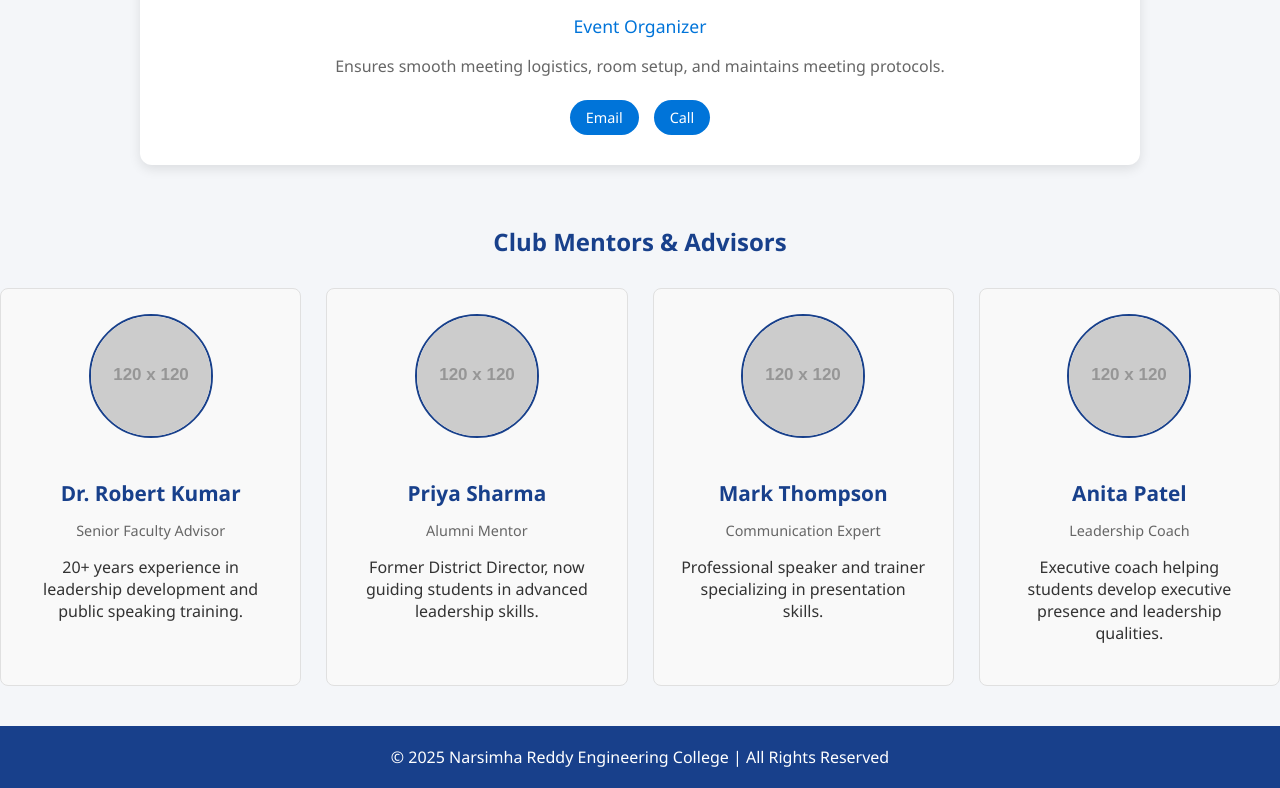
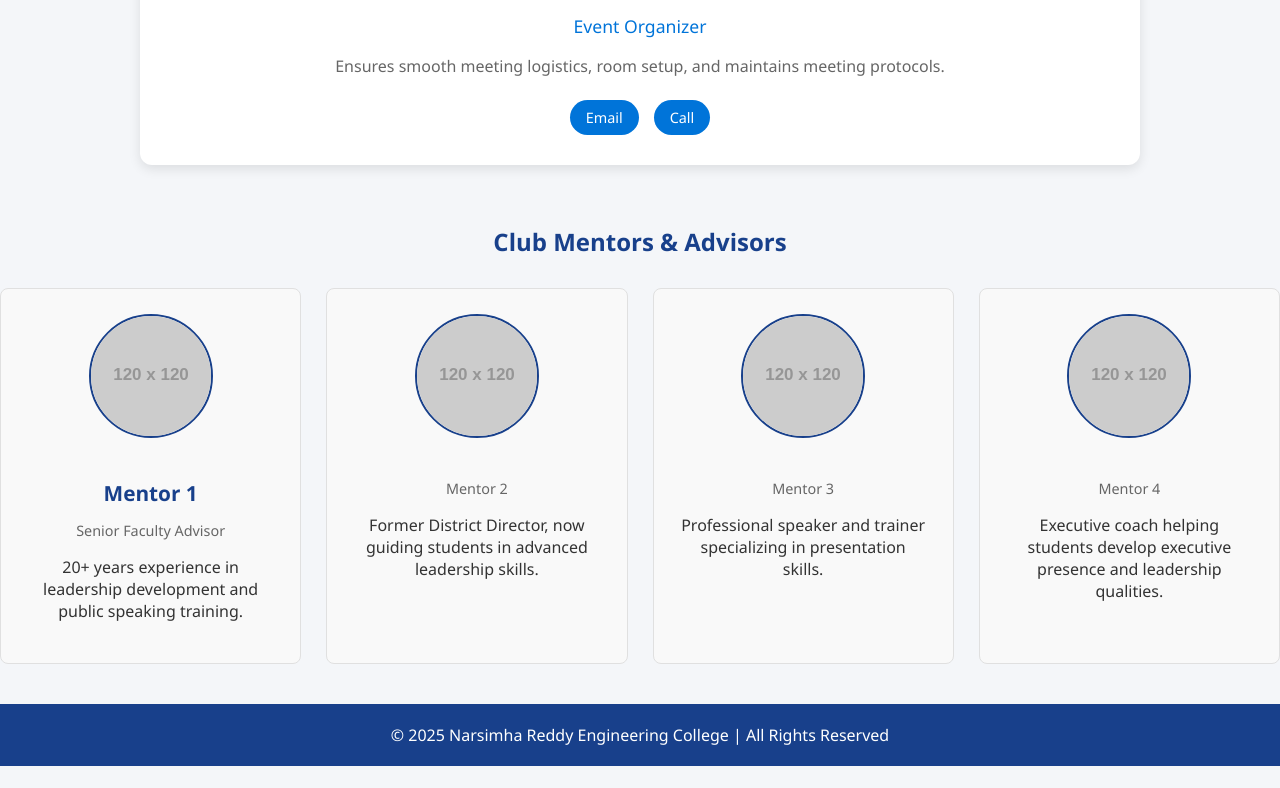
Before and after one commit to Tejdeep2005/NRCM-Club-website, a plain HTML site: page clubleads.html in a window 1280 px wide. Shown: the part 1825-2613 px from the top of the page. After the commit the page ends 2591 px from the top, so only its background shows below. Drawn offline with Linux system fonts and the light colour scheme; placeholder pictures from the web are drawn by us.

Commit message:
Add files via upload

```diff
--- a/clubleads.html
+++ b/clubleads.html
@@ -310,29 +310,29 @@
                 <div class="mentors-grid">
                     <div class="mentor-card">
                         <img src="https://via.placeholder.com/120" alt="Senior Mentor" class="mentor-photo">
-                        <h3 class="mentor-name">Dr. Robert Kumar</h3>
+                        <h3 class="mentor-name">Mentor 1</h3>
                         <p class="mentor-expertise">Senior Faculty Advisor</p>
                         <p>20+ years experience in leadership development and public speaking training.</p>
                     </div>
 
                     <div class="mentor-card">
                         <img src="https://via.placeholder.com/120" alt="Alumni Mentor" class="mentor-photo">
-                        <h3 class="mentor-name">Priya Sharma</h3>
-                        <p class="mentor-expertise">Alumni Mentor</p>
+                        <h3 class="mentor-name"></h3>
+                        <p class="mentor-expertise">Mentor 2</p>
                         <p>Former District Director, now guiding students in advanced leadership skills.</p>
                     </div>
 
                     <div class="mentor-card">
                         <img src="https://via.placeholder.com/120" alt="Communication Expert" class="mentor-photo">
-                        <h3 class="mentor-name">Mark Thompson</h3>
-                        <p class="mentor-expertise">Communication Expert</p>
+                        <h3 class="mentor-name"></h3>
+                        <p class="mentor-expertise">Mentor 3</p>
                         <p>Professional speaker and trainer specializing in presentation skills.</p>
                     </div>
 
                     <div class="mentor-card">
                         <img src="https://via.placeholder.com/120" alt="Leadership Coach" class="mentor-photo">
-                        <h3 class="mentor-name">Anita Patel</h3>
-                        <p class="mentor-expertise">Leadership Coach</p>
+                        <h3 class="mentor-name"></h3>
+                        <p class="mentor-expertise">Mentor 4</p>
                         <p>Executive coach helping students develop executive presence and leadership qualities.</p>
                     </div>
                 </div>
```
